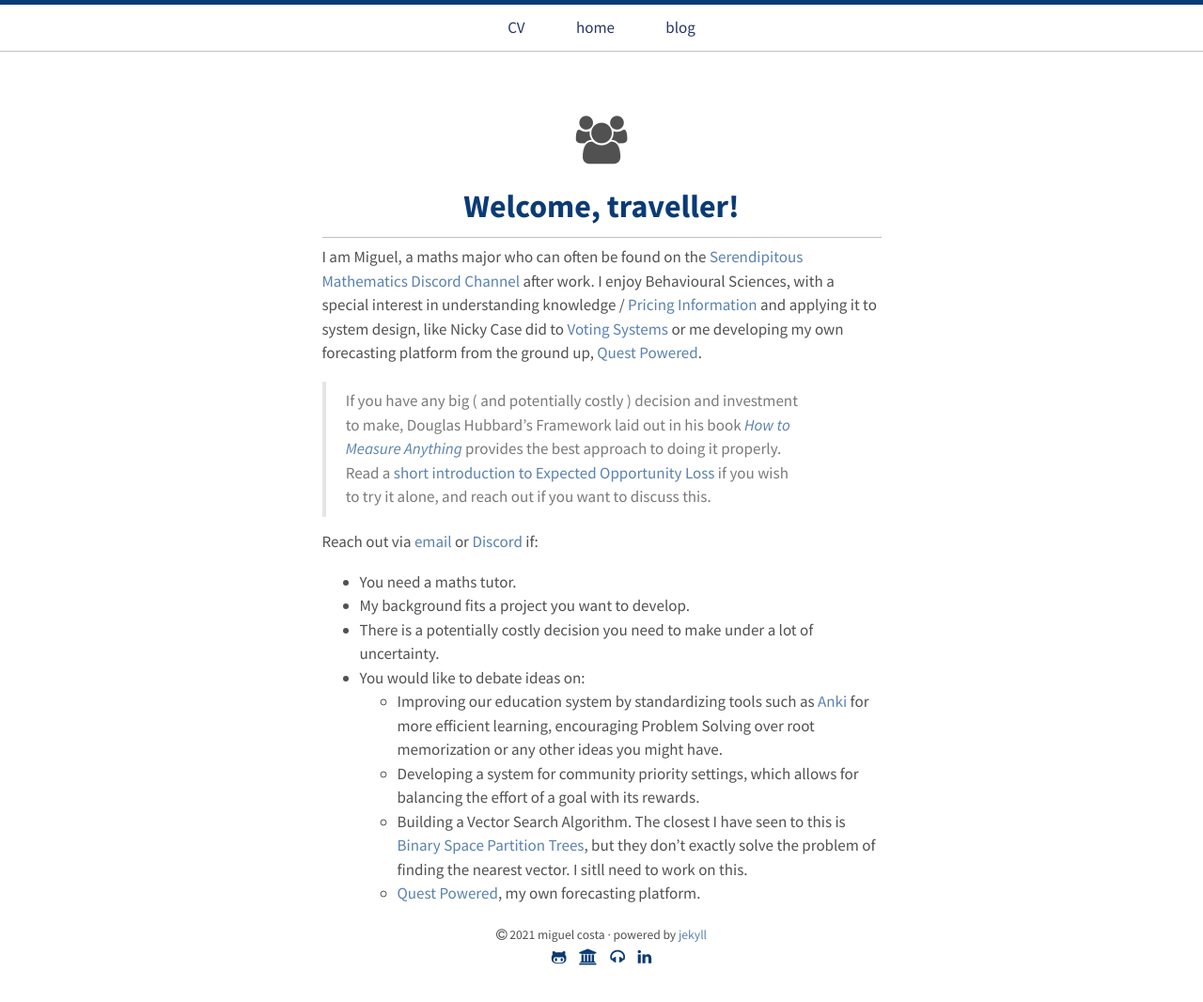
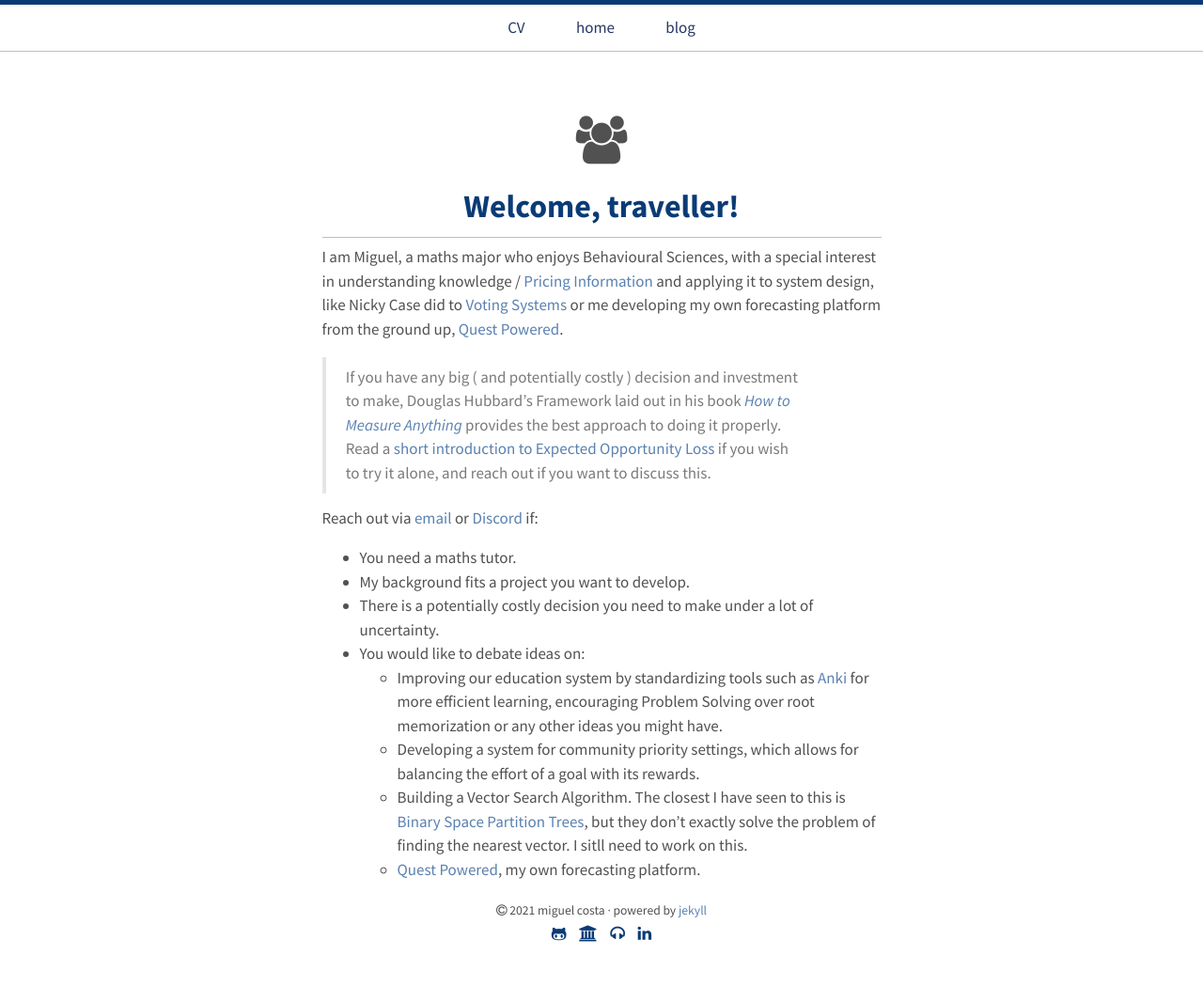
Before and after one commit to migueltorrescosta/migueltorrescosta.github.io, a Jekyll site: the page built from index.md, in a window 1280 px wide. Shown: the whole page at 94% size. Built offline with Jekyll 4.4.1, drawn with Linux system fonts in a browser that asks for light colours; a script that is not in the unit is left out; after the commit the page ends 1040 px from its top, so only the background shows below that.

Commit message:
Removed the discord server from my intro

```diff
--- a/index.md
+++ b/index.md
@@ -13,7 +13,7 @@ title: Home
   <h1 class="landing-title">Welcome, traveller!</h1>
 </header>
 
-I am Miguel, a maths major who can often be found on the [Serendipitous Mathematics Discord Channel](https://discord.gg/Wd4UV4A) after work. I enjoy Behavioural Sciences, with a special interest in understanding knowledge / [Pricing Information]({% post_url 2020-09-10-Pricing-Information %}) and applying it to system design, like Nicky Case did to [Voting Systems](https://ncase.me/ballot/) or me developing my own forecasting platform from the ground up, [Quest Powered](https://questpowered.com).
+I am Miguel, a maths major who enjoys Behavioural Sciences, with a special interest in understanding knowledge / [Pricing Information]({% post_url 2020-09-10-Pricing-Information %}) and applying it to system design, like Nicky Case did to [Voting Systems](https://ncase.me/ballot/) or me developing my own forecasting platform from the ground up, [Quest Powered](https://questpowered.com).
 
 > If you have any big ( and potentially costly ) decision and investment to make, Douglas Hubbard's Framework laid out in his book [*How to Measure Anything*](https://www.goodreads.com/book/show/444653.How_to_Measure_Anything) provides the best approach to doing it properly. Read a [short introduction to Expected Opportunity Loss]({% post_url 2020-09-10-Pricing-Information %}) if you wish to try it alone, and reach out if you want to discuss this.
 
```
